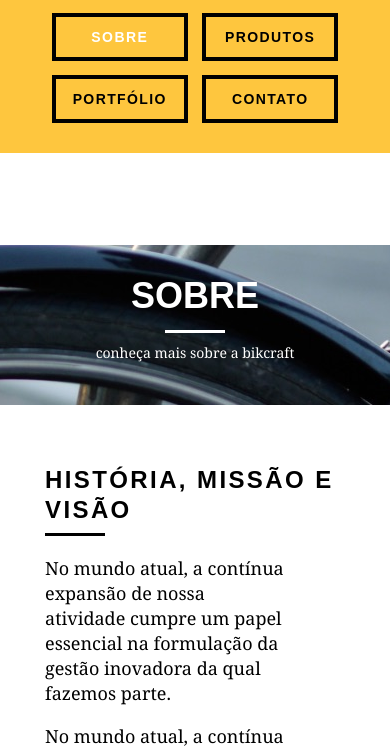
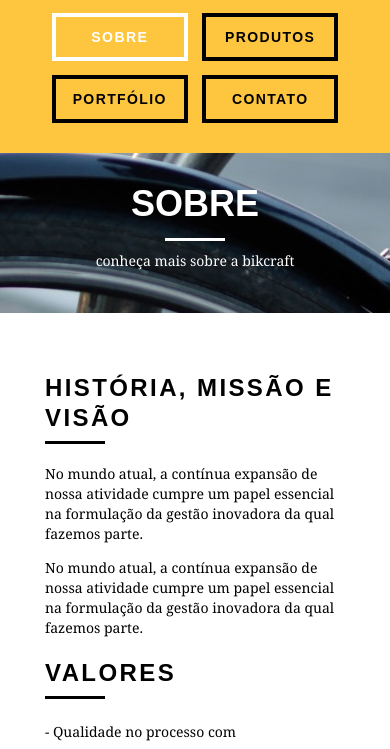
Before and after one commit to dudasancar/web-design-origamid, a plain HTML site: page sobre.html in a window 390 px wide. Shown: the part 79-828 px from the top of the page. Drawn offline with Linux system fonts and the light colour scheme.

Commit message:
sobre-responsivo

```diff
--- a/css/responsivo.css
+++ b/css/responsivo.css
@@ -56,6 +56,10 @@
     border-color: #fff;
   }
 
+  .header_menu ul li a.menu_ativo {
+    border-color: #fff;
+  }
+
   /* Introdução */
 
   .introducao {
@@ -69,6 +73,12 @@
     font-size: 36px;
   }
 
+  /* Introdução Interna */
+
+  .introducao-interna {
+    margin-top: 0px;
+  }
+
   /* Call */
 
   .call {
@@ -80,4 +90,17 @@
   .qualidade:after {
     display: none;
   }
+
+  /* Sobre */
+
+  .missao_sobre p {
+    font-size: 14px;
+    line-height: 20px;
+    padding-right: 0px;
+  }
+
+  .missao_sobre ul li {
+    font-size: 14px;
+    line-height: 25px;
+  }
 }
```
